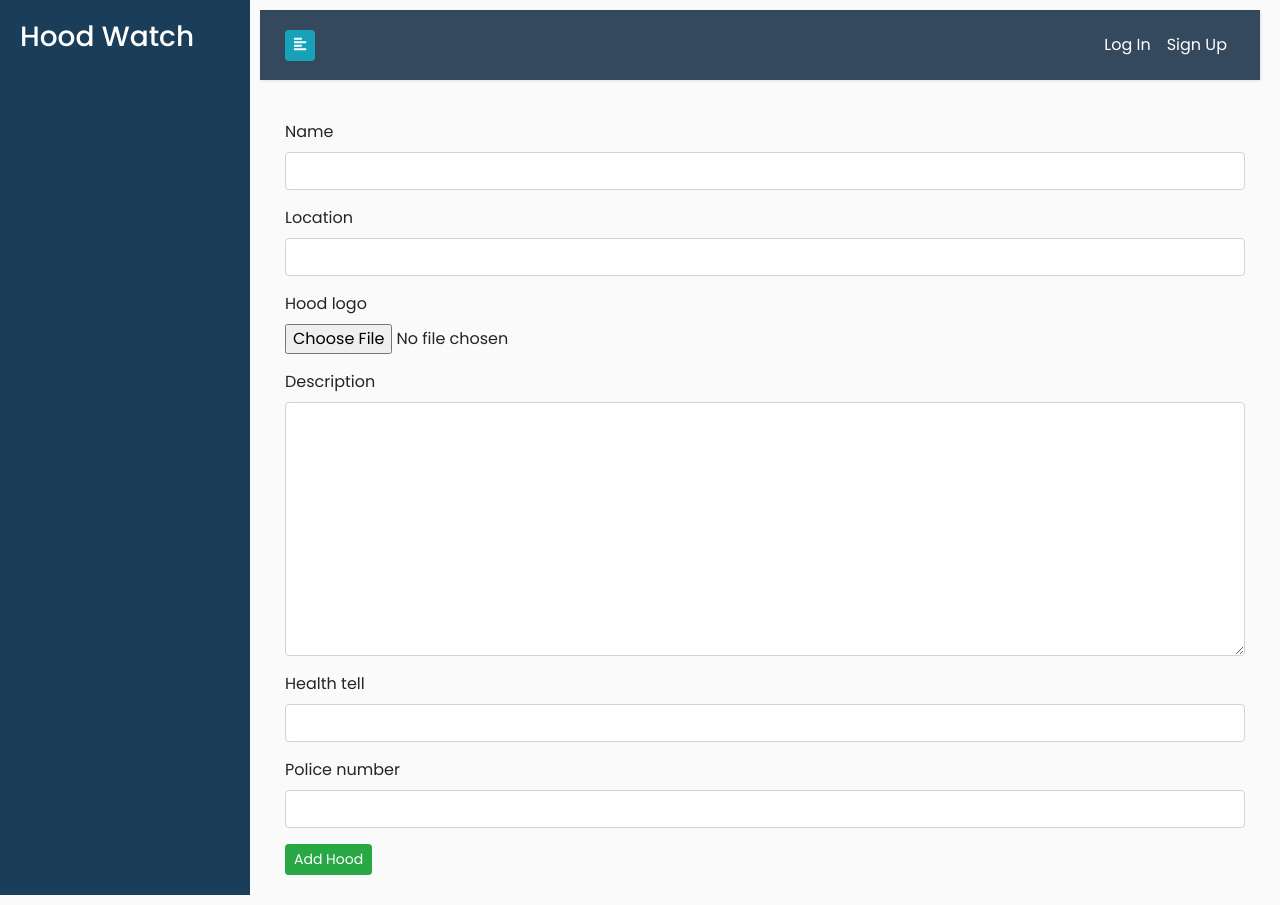
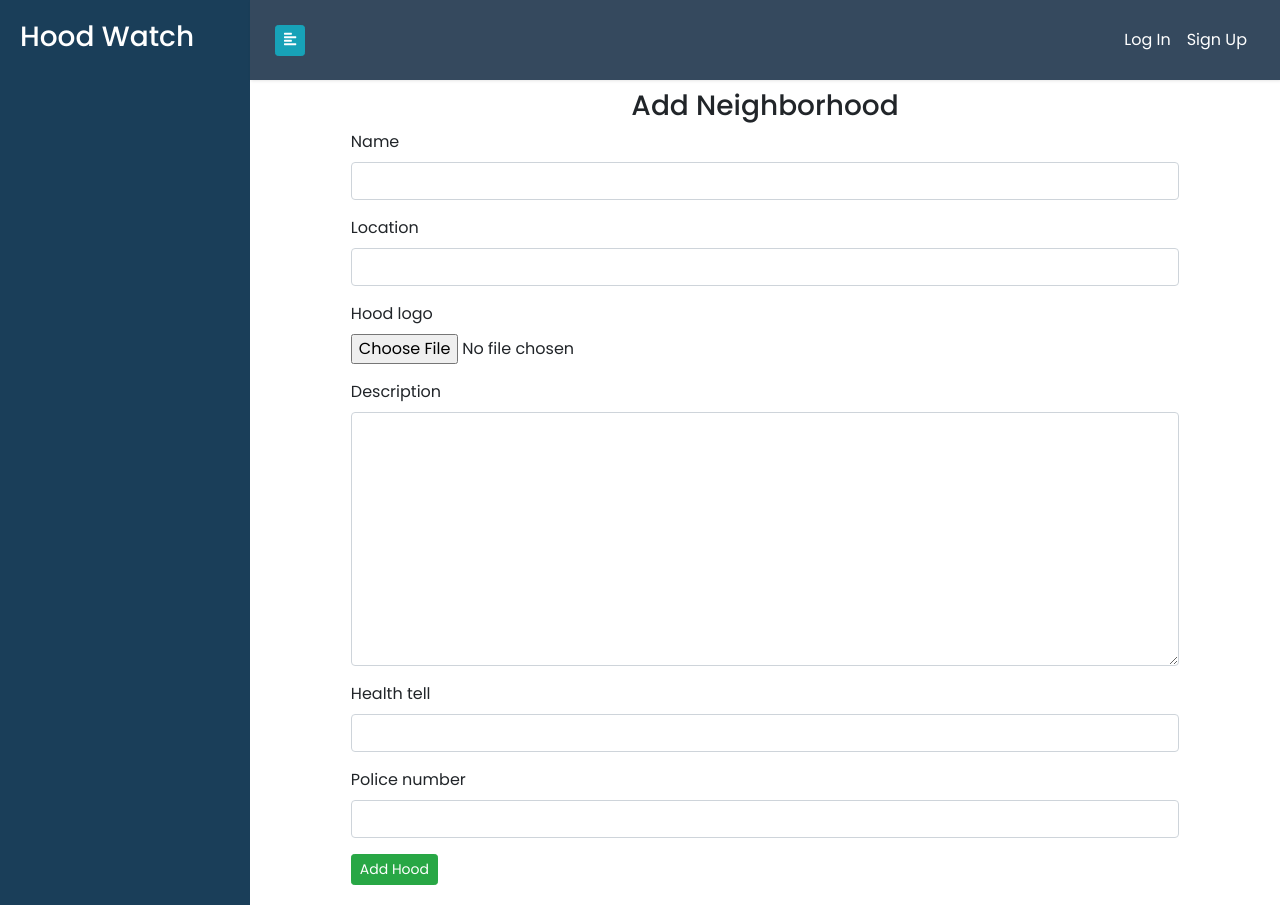
Before and after one commit to poldiee/Hood, a Django app: page /new-hood/ in a window 1280 px wide. Run offline with Django 4.2, Linux system fonts and the light colour scheme; some libraries are stand-ins or nearby versions.

Commit message:
Edit edit-profile and upload new neighborhood forms to make them more…

```diff
--- a/hoodwatch/templates/base.html
+++ b/hoodwatch/templates/base.html
@@ -25,7 +25,7 @@
 <body>
     <div class="wrapper">
         {% include 'bar.html' %}
-        <div id="content">
+        <div id="content" style="background-image: url({% static 'images/bg.jpg'%}); background-repeat:no-repeat;background-size:cover">
         {% include 'navbar.html' %}
 
           {% block content %}
--- a/hoodwatch/templates/newhood.html
+++ b/hoodwatch/templates/newhood.html
@@ -1,11 +1,18 @@
 {% extends 'base.html' %}
 {% load crispy_forms_tags %}
 {% block content %}
-<div class="container">
-    <form action="" method="post" enctype="multipart/form-data" novalidate>
-        {% csrf_token %}
-        {{ form|crispy }}
-        <button class="btn btn-sm btn-success">Add Hood</button>
-    </form>
+<div class="container bg-white newhood" style=>
+    <div class="row">
+        <div class="col-md-1"></div>
+        <div class="col-md-10">
+            <h3 class="text-center">Add Neighborhood</h3>
+            <form action="" method="post" enctype="multipart/form-data" novalidate>
+                {% csrf_token %}
+                {{ form|crispy }}
+                <button class="btn btn-sm btn-success">Add Hood</button>
+            </form>
+        </div>
+        <div class="col-md-1"></div>
+    </div>
 </div>
 {% endblock %}
--- a/hoodwatch/templates/profile.html
+++ b/hoodwatch/templates/profile.html
@@ -4,12 +4,13 @@
 <div class="container">
     <div class="row">
         <div class="col-md-3"></div>
-        <div class="col-md-6 mt-4">
+        <div class="col-md-6 mt-4 bg-white prof mr-2 ml-2">
             <img class="rounded-circle account-img d-block mx-auto" src="{{ user.profile.profile_picture.url }}"height="125px" width="125px">
             <h5 class="text-center mt-3">{{user.username}}</h5>
             <p class="text-center"> {{user.email}}</p>
             {% if request.user.profile.neighbourhood %}
-            <a class="btn btn-sm btn-info" href="{% url 'single-hood' user.profile.neighbourhood.id %}">{{ user.profile.neighbourhood.name }}</a>
+            <p class="text-center">My Hood <a class="btn btn-sm btn-info" href="{% url 'single-hood' user.profile.neighbourhood.id %}">{{ user.profile.neighbourhood.name }}</a>
+            </p>
             {% endif %}
         </div>
         <div class="col-md-3"></div>
--- a/static/css/styles.css
+++ b/static/css/styles.css
@@ -10,6 +10,22 @@ body {
     height: 30px;
     width: 30px;
 }
+.col-form-label {
+    font-weight: bold;
+}
+.editprofile{
+    padding-bottom: 20px;
+    padding-top: 10px;
+}
+.newhood{
+    padding-bottom: 20px;
+    padding-top: 10px;
+    margin-top:-4%;
+}
+.prof{
+    padding:40px;
+    border-radius:6px;
+}
 a,
 a:hover,
 a:focus {
@@ -19,9 +35,7 @@ a:focus {
 }
 
 .navbar {
-    margin-top:-1%;
-    margin-left:-1%;
-    padding: 15px 10px;
+    padding: 20px 10px;
     background-color: #35495e;
     border: none;
     border-radius: 0;
@@ -48,6 +62,7 @@ span {
 #sidebar {
     min-width: 250px;
     max-width: 250px;
+    padding-right:10px;
     background: #1a3e59;
     color: #fff;
     position: -webkit-sticky;
@@ -112,7 +127,6 @@ span {
 
 #sidebar ul.components {
     padding: 20px 0;
-    border-bottom: 1px solid #47748b;
 }
 
 #sidebar ul li a {
@@ -167,7 +181,7 @@ ul.CTAs a {
 
 #content {
     width: 100%;
-    padding: 20px;
+    padding-left: 0px;
     min-height: 100vh;
     transition: all 0.3s;
 }
```
Also changed, not shown: hoodwatch/templates/editprofile.html (+13 -6 lines), hoodwatch/templates/index.html (+4 -3 lines), static/images/bg.jpg (added).
